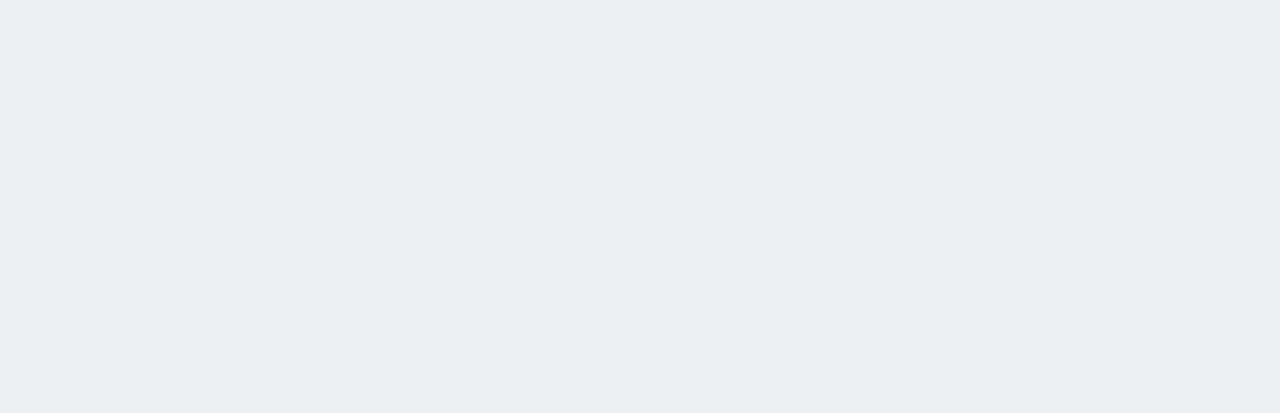
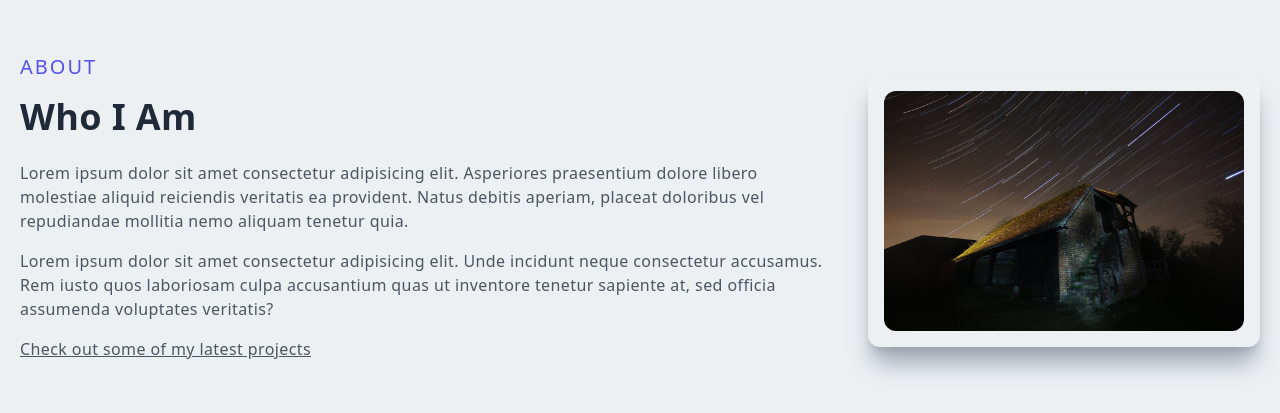
Before and after one commit to Jake-Russell/jake-russell-portfolio, a Next.js app: page / in a window 1280 px wide. Shown: the part 989-1402 px from the top of the page. Before the commit the page ends 800 px from the top, so only its background shows below. Built offline with nearby package versions, Linux system fonts and the light colour scheme.

Commit message:
Added about section

```diff
--- /dev/null
+++ b/components/About.jsx
@@ -0,0 +1,38 @@
+import Image from "next/image";
+import React from "react";
+
+const About = () => {
+  return (
+    <div className="w-full md:h-screen p-2 flex items-center py-16">
+      <div className="max-w-[1240px] m-auto md:grid grid-cols-3 gap-8">
+        <div className="col-span-2">
+          <p className="uppercase text-xl tracking-widest text-[#5651ef]">About</p>
+          <h2 className="py-4">Who I Am</h2>
+          <p className="py-2 text-gray-600">
+            Lorem ipsum dolor sit amet consectetur adipisicing elit. Asperiores
+            praesentium dolore libero molestiae aliquid reiciendis veritatis ea
+            provident. Natus debitis aperiam, placeat doloribus vel repudiandae
+            mollitia nemo aliquam tenetur quia.
+          </p>
+          <p className="py-2 text-gray-600">
+            Lorem ipsum dolor sit amet consectetur adipisicing elit. Unde
+            incidunt neque consectetur accusamus. Rem iusto quos laboriosam
+            culpa accusantium quas ut inventore tenetur sapiente at, sed officia
+            assumenda voluptates veritatis?
+          </p>
+          <p className="py-2 text-gray-600 underline cursor-pointer">Check out some of my latest projects</p>
+        </div>
+        <div className="w-full h-auto m-auto shadow-xl shadow-gray-400 rounded-xl flex items-center justify-center p-4 hover:scale-105 ease-in duration-300">
+          <Image className="rounded-xl"
+            src="/assets/star_trails_great_coxwell.jpg"
+            alt="Logo"
+            width={6000}
+            height={4000}
+          />
+        </div>
+      </div>
+    </div>
+  );
+};
+
+export default About;
--- a/pages/index.js
+++ b/pages/index.js
@@ -2,6 +2,7 @@
 import Image from "next/image";
 import Navbar from "../components/Navbar";
 import Main from "../components/Main";
+import About from "../components/About";
 
 export default function Home() {
   return (
@@ -13,6 +14,7 @@
       </Head>
       <Navbar />
       <Main />
+      <About />
     </div>
   );
 }
```
Also changed, not shown: public/assets/star_trails_great_coxwell.jpg (added).
